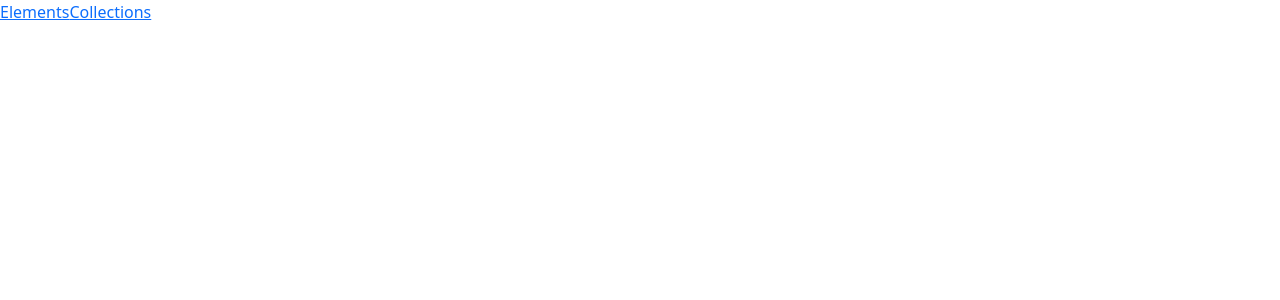
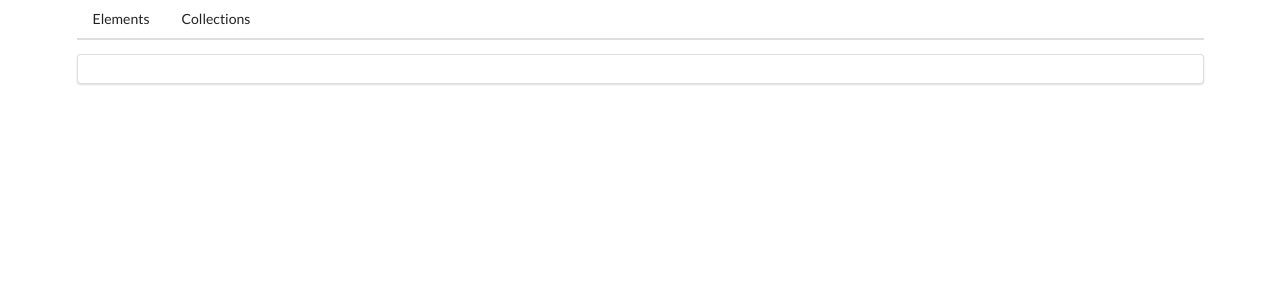
Before and after one commit to ken0901/Angular-Template-Syntax, an Angular app: page / in a window 1280 px wide. Shown: the top 300 px of the page. Built offline with nearby package versions, Linux system fonts and the light colour scheme.

Commit message:
Implement semantic-ui-css to touch of styling

```diff
--- a/package.json
+++ b/package.json
@@ -22,6 +22,7 @@
     "bootstrap": "^5.3.0",
     "bulma": "^0.9.4",
     "rxjs": "~6.6.0",
+    "semantic-ui-css": "^2.5.0",
     "zone.js": "~0.11.4"
   },
   "devDependencies": {
--- a/src/app/projects/module-project/module-project.component.html
+++ b/src/app/projects/module-project/module-project.component.html
@@ -1,3 +1,9 @@
-<a routerLink="/elements">Elements</a>
-<a routerLink="/collections">Collections</a>
-<router-outlet></router-outlet>
+<div class="ui container">
+    <div class="ui secondary pointing menu">
+        <a routerLink="/elements" class="item">Elements</a>
+        <a routerLink="/collections" class="item">Collections</a>
+    </div>
+    <div class="ui segment">
+        <router-outlet></router-outlet>
+    </div>
+</div>
--- a/src/styles.css
+++ b/src/styles.css
@@ -1,3 +1,4 @@
 /* You can add global styles to this file, and also import other style files */
 /* @import 'bulma/css/bulma.css'; */
-@import "bootstrap/dist/css/bootstrap.css";
+/* @import "bootstrap/dist/css/bootstrap.css"; */
+@import 'semantic-ui-css/semantic.min.css';
```
Also changed, not shown: 1 other file (tests, documents, lock files or other folders).
